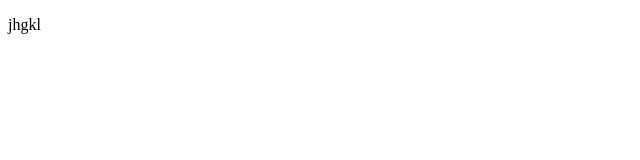
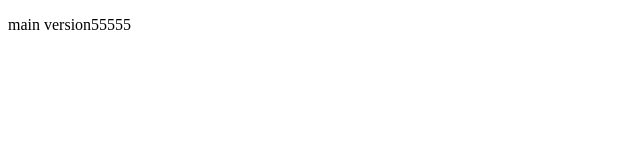
Before and after one commit to zehavahgolda/branches, a plain HTML site: page index.html in a window 1280 px wide. Shown: the whole page, without its empty margins (0-640 px from the left). Drawn offline with Linux system fonts and the light colour scheme.

Commit message:
feature1 version different

```diff
--- a/index.html
+++ b/index.html
@@ -6,6 +6,7 @@
     <title>Document</title>
 </head>
 <body>
-    <p>jhgkl</p>
+  <p>main version55555</p>
+
 </body>
 </html>
```
